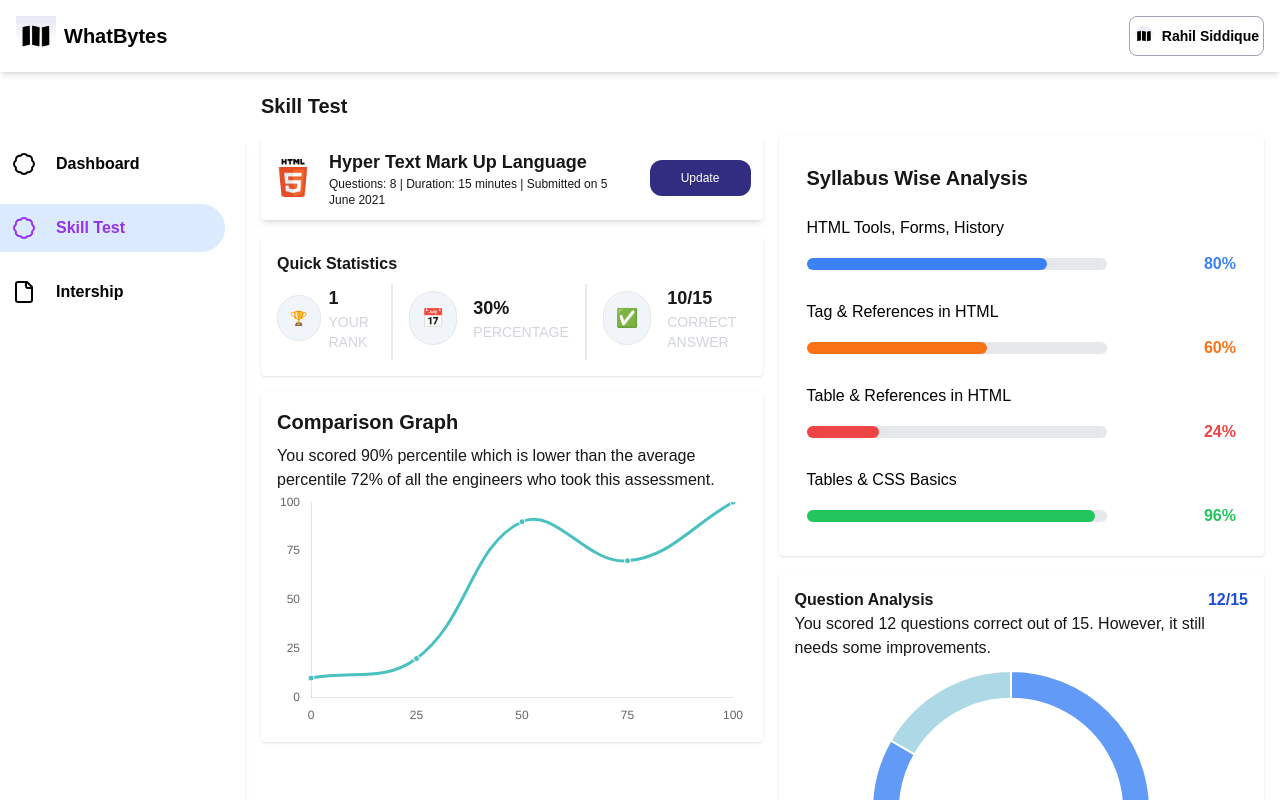
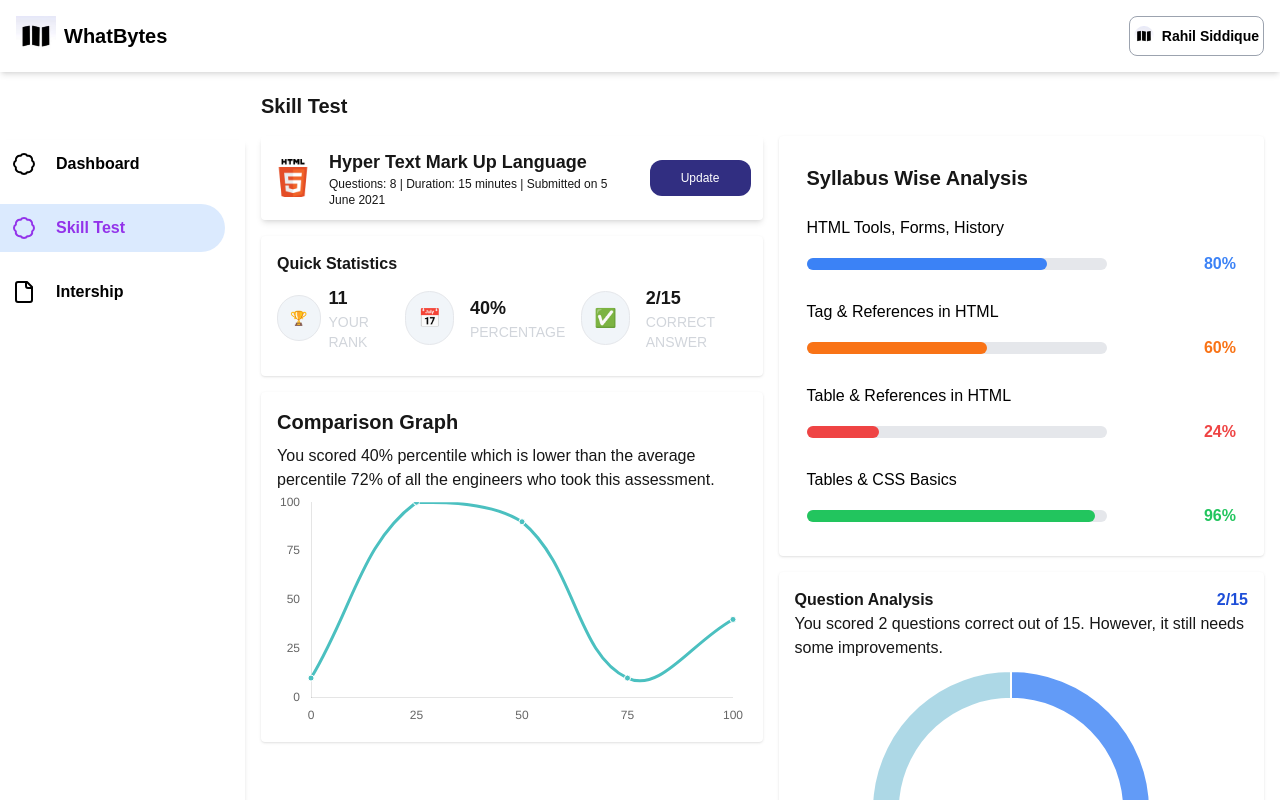
Before and after one commit to owolabijunior12/whatbytes, a Next.js app: page / in a window 1280 px wide. Shown: the top 800 px of the page. Built offline with nearby package versions, Linux system fonts and the light colour scheme.

Commit message:
done with the ui and the logic waiting for icons

```diff
--- /dev/null
+++ b/Context/StateProvider.tsx
@@ -0,0 +1,42 @@
+"use client"
+import React, { createContext, useContext, useReducer, Dispatch } from "react";
+import { State} from "./initalState";
+import { Action } from "./reducer";
+
+
+type StateContextType = [State, Dispatch<Action>];
+
+
+export const StateContext = createContext<StateContextType | undefined>(undefined);
+
+interface StateProviderProps {
+  reducer: React.Reducer<State, Action>;
+  initialState: State;
+  children: React.ReactNode;
+}
+
+// Define the StateProvider component
+export const StateProvider: React.FC<StateProviderProps> = ({
+  reducer,
+  initialState,
+  children,
+}) => {
+  const contextValue = useReducer(reducer, initialState);
+
+  return (
+    <StateContext.Provider value={contextValue}>
+      {children}
+    </StateContext.Provider>
+  );
+};
+
+// Custom hook to access the context
+export const useStateValue = (): StateContextType => {
+  const context = useContext(StateContext);
+
+  if (!context) {
+    throw new Error("useStateValue must be used within a StateProvider");
+  }
+
+  return context;
+};
--- /dev/null
+++ b/Context/initalState.ts
@@ -0,0 +1,19 @@
+/* eslint-disable @typescript-eslint/no-explicit-any */
+
+
+export interface State {
+  [x: number]: any;
+  score: {
+    rank: number;
+    percentile: number;
+    currentScore: number;
+    [x: number]: number;
+  } | null;
+}
+export const initialState: State = {
+  score: {
+    rank: 11,
+    percentile: 40,
+    currentScore: 2,
+  },
+};
--- /dev/null
+++ b/Context/reducer.ts
@@ -0,0 +1,25 @@
+export const actionType = {
+    SET_SCORE: "SET_SCORE",
+  } as const;
+
+
+  type ActionType = typeof actionType[keyof typeof actionType];
+
+  export interface Action {
+    type: ActionType;
+    [key: string]: any;
+  }
+
+  const reducer = (state: any, action: Action): any => {
+    switch (action.type) {
+      case actionType.SET_SCORE:
+        return {
+          ...state,
+          score: action.score,
+        };
+          default:
+        return state;
+    }
+  };
+
+  export default reducer;
--- a/app/SkillTest/page.tsx
+++ b/app/SkillTest/page.tsx
@@ -6,6 +6,7 @@
 import QuestionAnalysis from '@/components/questionAnalysis';
 import Questions from '@/components/questions';
 import UpdateScoresModal from '@/components/updateScores';
+import { useStateValue } from '@/Context/StateProvider';
 
 const SkillTestPage: React.FC = () => {
   const [isModalOpen, setIsModalOpen] = useState(false);
--- a/app/layout.tsx
+++ b/app/layout.tsx
@@ -1,7 +1,9 @@
+
 import type { Metadata } from "next";
 import { Geist, Geist_Mono } from "next/font/google";
 import "./globals.css";
-import Header from "@/components/header";
+
+// import Header from "@/components/header";
 
 const geistSans = Geist({
   variable: "--font-geist-sans",
@@ -26,10 +28,11 @@
   return (
     <html lang="en">
       <body
-        // className={`${geistSans.variable} ${geistMono.variable} antialiased`}
+        className={`${geistSans.variable} ${geistMono.variable} antialiased`}
       >
-        <Header/>
-        {children}
+            {/* <Header/> */}
+            {children}
+
       </body>
     </html>
   );
--- a/app/page.tsx
+++ b/app/page.tsx
@@ -1,13 +1,24 @@
-
+'use client'
 import Sidebar from "@/components/sidebar";
 import SkillTestPage from "./SkillTest/page";
+import { StateProvider } from "@/Context/StateProvider";
+import { initialState } from "@/Context/initalState";
+import reducer from "@/Context/reducer";
+import Header from "@/components/header";
 
 export default function Home() {
+
+
+
   return (
-    <div className="flex  w-screen ">
-      <Sidebar/>
-     <SkillTestPage/>
-    </div>
+
+       <StateProvider initialState={initialState} reducer={reducer}>
+       <Header/>
+      <div className="flex  w-screen ">
+          <Sidebar/>
+          <SkillTestPage/>
+      </div>
+    </StateProvider>
 
   );
 }
--- a/components/comparisonGraph.tsx
+++ b/components/comparisonGraph.tsx
@@ -2,22 +2,25 @@
 import React from 'react';
 import { Line } from 'react-chartjs-2';
 import { Chart as ChartJS, LineElement, PointElement, LinearScale, CategoryScale, Title } from 'chart.js';
+import { useStateValue } from '@/Context/StateProvider';
 
 ChartJS.register(LineElement, PointElement, LinearScale, CategoryScale, Title);
 
 const ComparisonGraph: React.FC = () => {
+    const [{score}] = useStateValue();
+
   const data = {
     labels: ['0', '25', '50', '75', '100'],
     datasets: [
       {
         label: 'Your Percentile',
-        data: [10, 20, 90, 70, 100],
+        data: [10, 100, 90, 10, score?.percentile],
         fill: false,
         borderColor: 'rgb(75, 192, 192)',
         pointRadius: 3,
         pointBackgroundColor: 'rgb(75, 192, 192)',
         pointBorderColor: '#fff',
-        tension: 0.4, // Smoother curve
+        tension: 0.4,
       },
     ],
   };
@@ -25,29 +28,29 @@
   const options = {
     plugins: {
       legend: {
-        display: false, // Hide legend
+        display: false,
       },
       title: {
-        display: false, // Hide title
+        display: false,
       },
     },
     scales: {
       x: {
         grid: {
-          display: false, // Hide x-axis grid lines
+          display: false,
         },
         ticks: {
-          stepSize: 25, // Set x-axis step size to 25
+          stepSize: 25,
         },
       },
       y: {
         grid: {
-          display: false, // Hide y-axis grid lines
+          display: false,
         },
         min: 0,
         max: 100,
         ticks: {
-          stepSize: 25, // Set y-axis step size to 25
+          stepSize: 25,
         },
       },
     },
@@ -57,7 +60,7 @@
     <div className="bg-white p-4 rounded shadow">
       <h2 className="text-xl font-semibold mb-2">Comparison Graph</h2>
       <p>
-        You scored 90% percentile which is lower than the average percentile 72% of
+        You scored {score?.percentile}% percentile which is lower than the average percentile 72% of
         all the engineers who took this assessment.
       </p>
       <Line data={data} options={options} />
--- a/components/questionAnalysis.tsx
+++ b/components/questionAnalysis.tsx
@@ -1,14 +1,17 @@
 import React from 'react';
 import { Chart as ChartJS, ArcElement, Legend } from 'chart.js';
 import { Doughnut } from 'react-chartjs-2';
+import { useStateValue } from '@/Context/StateProvider';
 
 
 ChartJS.register(ArcElement, Legend);
 
 const QuestionAnalysis: React.FC = () => {
-  const correctAnswers = 12;
+  const [{score}] = useStateValue();
+
+  const correctAnswers = score?.currentScore || 0;
   const totalQuestions = 15;
-  const percentageCorrect = (  totalQuestions / correctAnswers) * 100;
+  const percentageCorrect = (  totalQuestions / correctAnswers ) * 100;
 
   const data = {
 
@@ -34,10 +37,10 @@
     <div className="bg-white p-4 rounded shadow flex flex-col items-center">
       <div className='flex w-full justify-between'>
         <h2 className=" font-semibold">Question Analysis</h2>
-        <span className='text-blue-700 font-bold'>{'12'}/15</span>
+        <span className='text-blue-700 font-bold'>{correctAnswers}/15</span>
       </div>
         <p>
-        You scored 12 questions correct out of 15. However, it still needs some improvements.
+        You scored {correctAnswers} questions correct out of 15. However, it still needs some improvements.
       </p>
       <div className="relative">
         <Doughnut data={data} options={options} />
--- a/components/quickStatistics.tsx
+++ b/components/quickStatistics.tsx
@@ -1,38 +1,41 @@
-import { TrophyIcon } from 'lucide-react';
+import { useStateValue } from '@/Context/StateProvider';
 import React from 'react';
 
+
 const QuickStatistics: React.FC = () => {
+  const [{score}] = useStateValue();
+
   return (
     <div className="bg-white max-w-full rounded shadow p-1 md:p-4">
       <h2 className="text-md font-semibold mb-2">Quick Statistics</h2>
-      <div className="flex gap-4  justify-between">
-        <div className="flex gap-1 md:gap-2  items-center mb-2">
+      <div className="flex gap-4 justify-between">
+        <div className="flex gap-1 md:gap-2 items-center mb-2">
           <div className="rounded-full text-xs md:text-sm bg-slate-100 p-1 md:p-3 border">
-          🏆
+            🏆
           </div>
           <div className="flex flex-col items-start">
-            <span className="text-sm md:text-lg font-bold">1</span>
+            <span className="text-sm md:text-lg font-bold">{score?.rank || 0}</span>
             <span className="text-gray-300 md:uppercase text-xs md:text-sm">Your Rank</span>
           </div>
         </div>
-        <div className='border'></div>
+
         <div className="flex gap-1 md:gap-4 items-center mb-2">
           <div className="rounded-full text-xs md:text-lg bg-slate-100 p-1 md:p-3 border">
-            📅
+          📅
           </div>
           <div className="flex flex-col items-start">
-            <span className="text-sm md:text-lg font-bold">30%</span>
+            <span className="text-sm md:text-lg font-bold">{score?.percentile || 0}%</span>
             <span className="text-gray-300 md:uppercase text-xs md:text-sm">Percentage</span>
           </div>
         </div>
-        <div className='border'></div>
-        <div className="flex gap-1 md:gap-4  items-center mb-2">
+
+        <div className="flex gap-1 md:gap-4 items-center mb-2">
           <div className="rounded-full bg-slate-100 p-1 md:p-3 text-xs md:text-lg border">
-             ✅
+            ✅
           </div>
           <div className="flex flex-col items-start">
-            <span className="text-xs md:text-lg font-bold">10/15</span>
-            <span className="text-gray-300 md:uppercase  text-[10px] md:text-sm">Correct Answer</span>
+            <span className="text-xs md:text-lg font-bold">{score?.currentScore || 0}/15</span>
+            <span className="text-gray-300 md:uppercase text-[10px] md:text-sm">Correct Answer</span>
           </div>
         </div>
       </div>
--- a/components/updateScores.tsx
+++ b/components/updateScores.tsx
@@ -1,4 +1,6 @@
 'use client';
+import { actionType } from '@/Context/reducer';
+import { useStateValue } from '@/Context/StateProvider';
 import { MoveRight } from 'lucide-react';
 import Image from 'next/image';
 import React, { useEffect } from 'react';
@@ -9,16 +11,22 @@
 }
 
 const UpdateScoresModal: React.FC<UpdateScoresModalProps> = ({ isOpen, onClose }) => {
+    const [score, dispatch] = useStateValue();
+
+
   const [rank, setRank] = React.useState(4);
   const [percentile, setPercentile] = React.useState(100);
   const [currentScore, setCurrentScore] = React.useState(12);
 
   const handleSave = () => {
-    console.log('Updated scores:', { rank, percentile, currentScore });
+    dispatch({
+      type: actionType.SET_SCORE,
+      score: {rank, percentile, currentScore}
+    });
     onClose();
   };
 
-
+   console.log(score);
   useEffect(() => {
     const handleKeyDown = (event: KeyboardEvent) => {
       if (event.key === 'Escape' && isOpen) {
```
